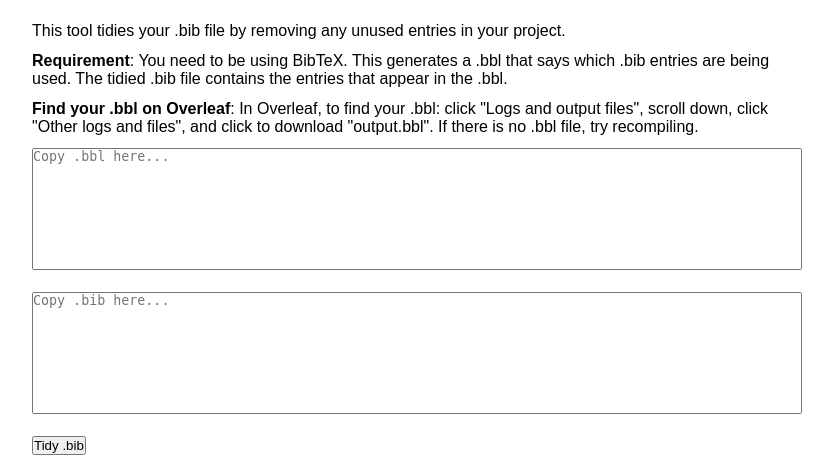
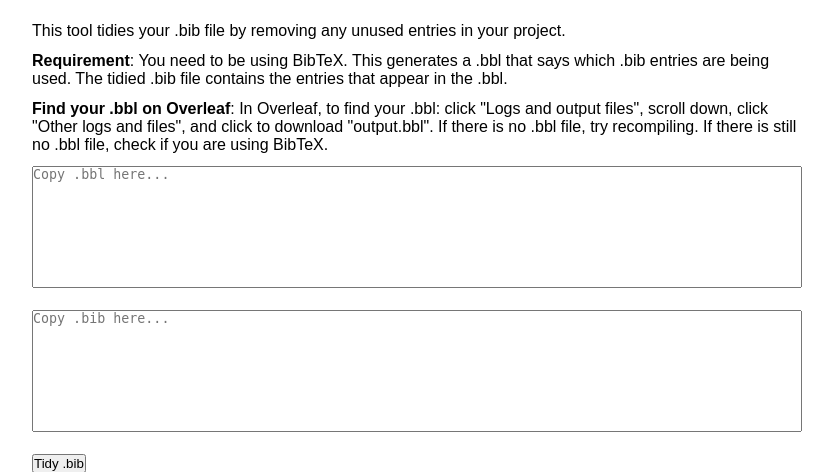
Before and after one commit to malcolm-jones/yescite, a Flask app: page / in a window 1280 px wide. Shown: the part 77-549 px from the top of the page, without its empty margins (223-1056 px from the left). Run offline with Flask 3, Linux system fonts and the light colour scheme; some libraries are stand-ins or nearby versions.

Commit message:
confirm user needs BibTeX

```diff
--- a/templates/index.html
+++ b/templates/index.html
@@ -47,7 +47,7 @@
 
     <p> <b>Requirement</b>: You need to be using BibTeX. This generates a .bbl that says which .bib entries are being used. The tidied .bib file contains the entries that appear in the .bbl.</p>
 
-    <p><b>Find your .bbl on Overleaf</b>: In Overleaf, to find your .bbl: click &#x0022;Logs and output files&#x0022;, scroll down, click &#x0022;Other logs and files&#x0022;, and click to download &#x0022;output.bbl&#x0022;. If there is no .bbl file, try recompiling.</p>
+    <p><b>Find your .bbl on Overleaf</b>: In Overleaf, to find your .bbl: click &#x0022;Logs and output files&#x0022;, scroll down, click &#x0022;Other logs and files&#x0022;, and click to download &#x0022;output.bbl&#x0022;. If there is no .bbl file, try recompiling. If there is still no .bbl file, check if you are using BibTeX.</p>
 
     <form method="post" autocomplete="off">
       <textarea placeholder="Copy .bbl here..." id="input_bbl" name="input_bbl" rows="8">{{ input_bbl }}</textarea><br><br>
```
